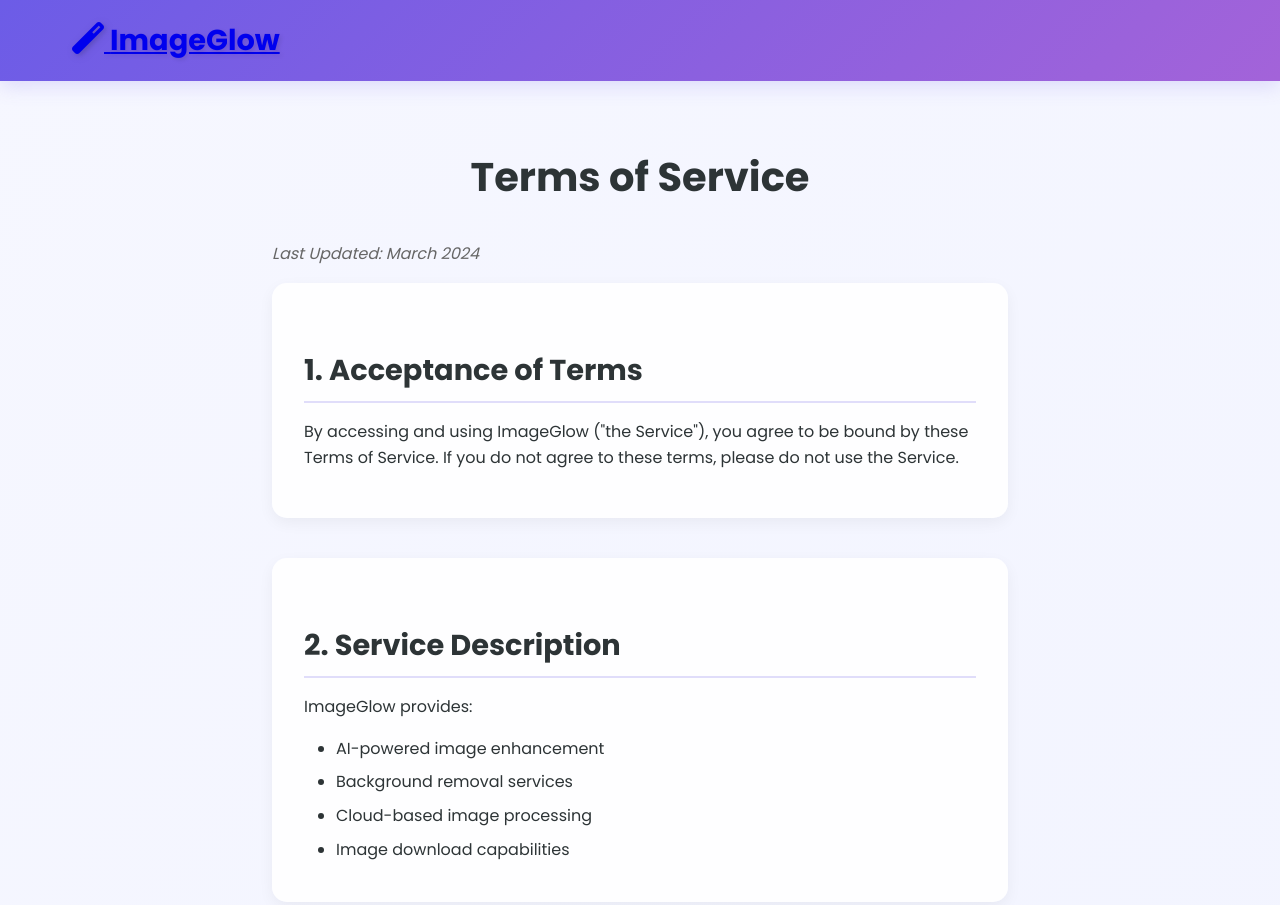
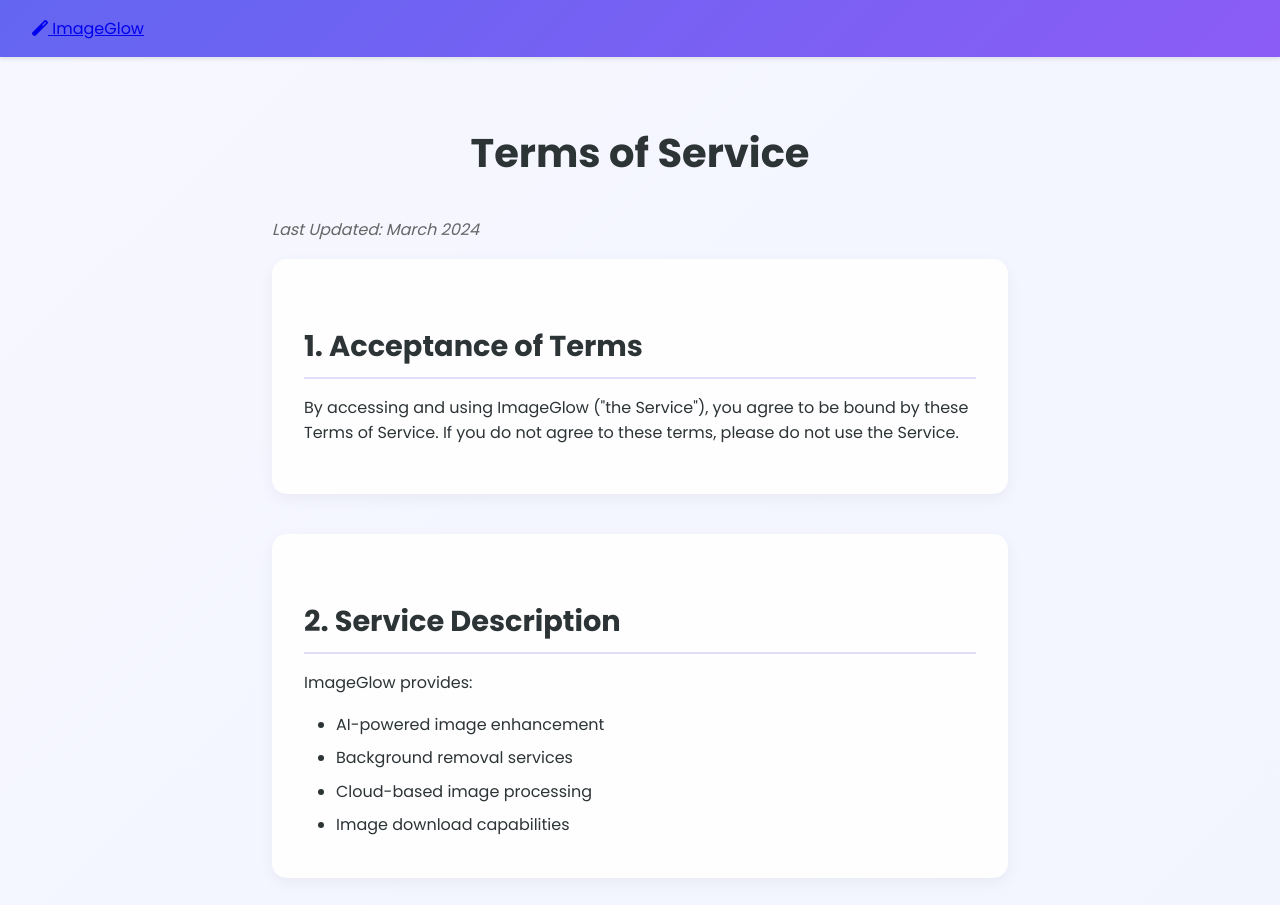
Before and after one commit to sbdipun/BG-ENHANCER, a plain HTML site: page terms.html in a window 1280 px wide. Shown: the top 905 px of the page. Drawn offline with Linux system fonts and the light colour scheme.

Commit message:
Update styles.css

```diff
--- a/styles.css
+++ b/styles.css
@@ -12,27 +12,41 @@ body {
 }
 
 .header {
-    background: linear-gradient(135deg, #6c5ce7, #a363d9);
-    padding: 1.2rem 0;
-    box-shadow: 0 4px 20px rgba(108, 92, 231, 0.2);
+    background: linear-gradient(135deg, #6366f1 0%, #8b5cf6 100%);
+    padding: 1rem 2rem;
+    box-shadow: 0 2px 4px rgba(0, 0, 0, 0.1);
 }
 
 .logo {
-    max-width: 1200px;
-    margin: 0 auto;
-    padding: 0 2rem;
     display: flex;
     align-items: center;
     gap: 0.5rem;
-    color: white;
-    font-size: 1.8rem;
-    font-weight: 700;
-    text-shadow: 2px 2px 4px rgba(0, 0, 0, 0.1);
 }
 
-.logo i {
-    font-size: 2rem;
-    filter: drop-shadow(2px 2px 4px rgba(0, 0, 0, 0.1));
+.logo-img {
+    width: 40px;
+    height: 40px;
+    object-fit: contain;
+}
+
+.logo-text {
+    font-family: 'Poppins', sans-serif;
+    font-size: 1.5rem;
+    font-weight: 700;
+    color: #ffffff;
+    text-shadow: 0 1px 2px rgba(0, 0, 0, 0.1);
+}
+
+/* Make logo responsive */
+@media (max-width: 768px) {
+    .logo-img {
+        width: 32px;
+        height: 32px;
+    }
+
+    .logo-text {
+        font-size: 1.25rem;
+    }
 }
 
 .container {
```
